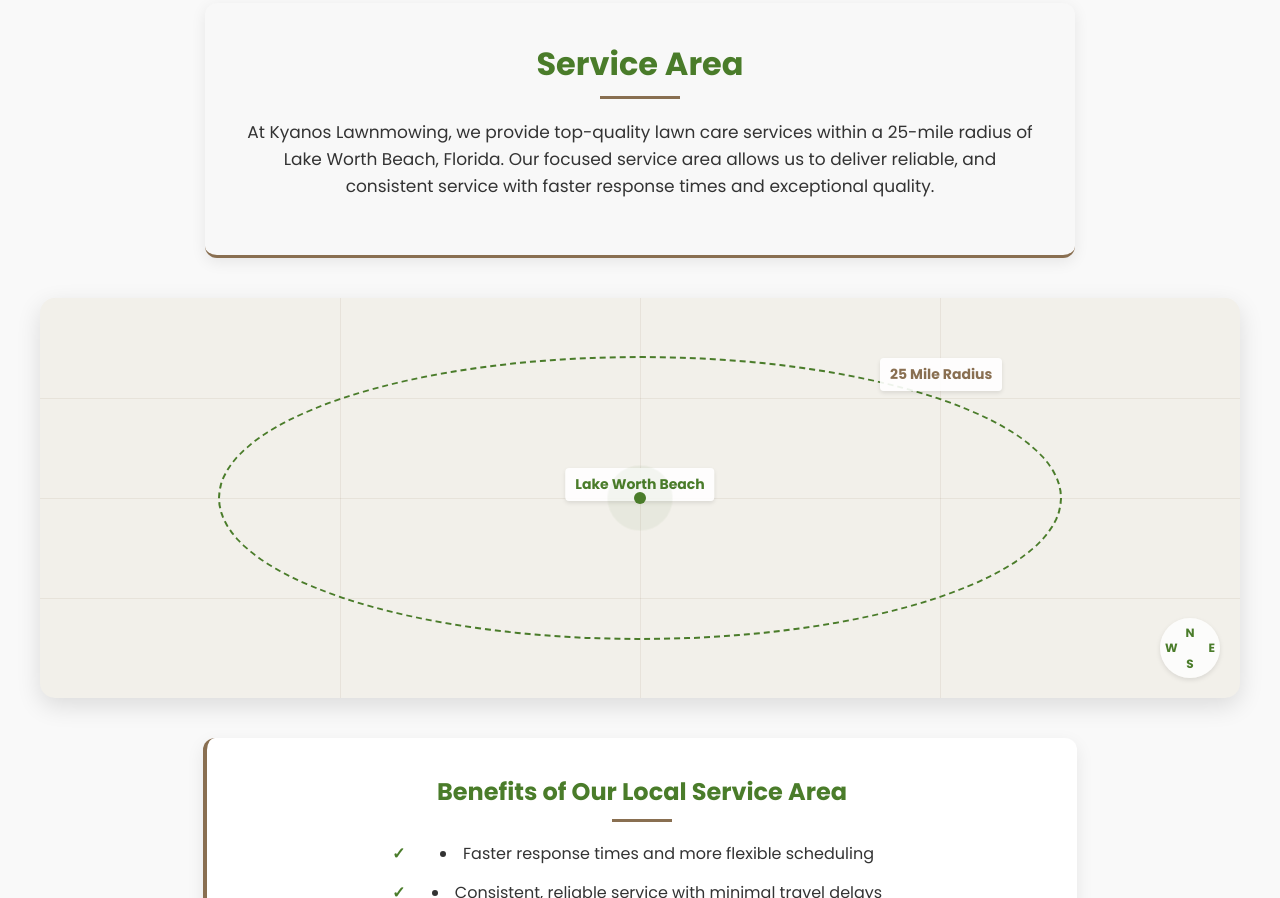
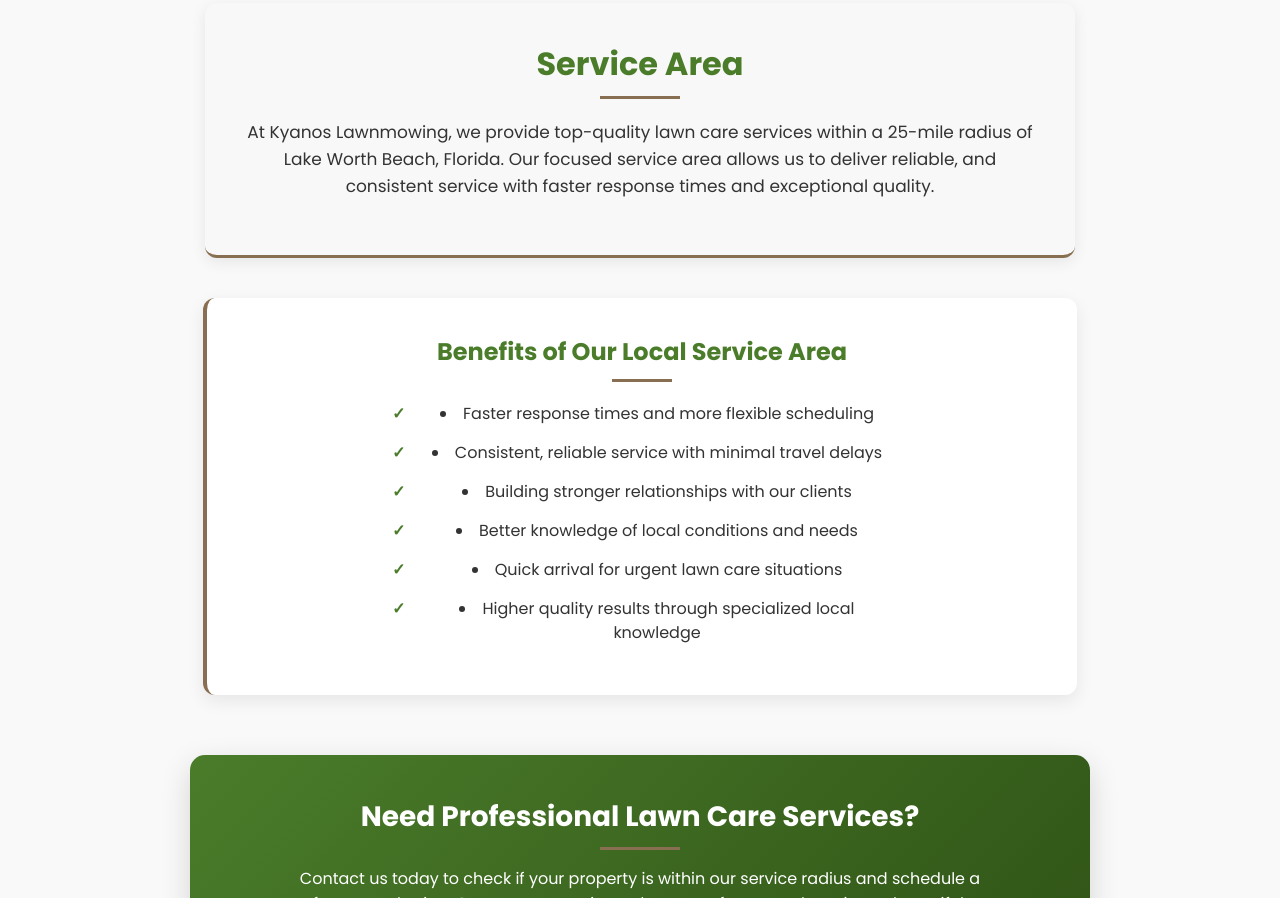
Before and after one commit to PascualKLM/KyanosLawnMowingGH, a plain HTML site: page HTML/ServiceArea.html in a window 1280 px wide. Shown: the part 575-1473 px from the top of the page. Drawn offline with Linux system fonts and the light colour scheme.

Commit message:
Update ServiceArea.html

```diff
--- a/HTML/ServiceArea.html
+++ b/HTML/ServiceArea.html
@@ -235,33 +235,6 @@
         </section>
 
         <section class="service-area-map-container">
-            <div class="service-radius-map">
-                <div class="map-grid">
-                    <div class="grid-line horizontal"></div>
-                    <div class="grid-line horizontal"></div>
-                    <div class="grid-line horizontal"></div>
-                    <div class="grid-line vertical"></div>
-                    <div class="grid-line vertical"></div>
-                    <div class="grid-line vertical"></div>
-                </div>
-
-                <div class="radius-circle"></div>
-
-                <div class="center-marker">
-                    <div class="marker-dot"></div>
-                    <div class="marker-pulse"></div>
-                </div>
-
-                <div class="compass-rose">
-                    <div class="compass-n">N</div>
-                    <div class="compass-e">E</div>
-                    <div class="compass-s">S</div>
-                    <div class="compass-w">W</div>
-                </div>
-
-                <div class="location-label">Lake Worth Beach</div>
-                <div class="radius-label">25 Mile Radius</div>
-            </div>
 
             <div class="service-area-details">
                 <h3>Benefits of Our Local Service Area</h3>
```
